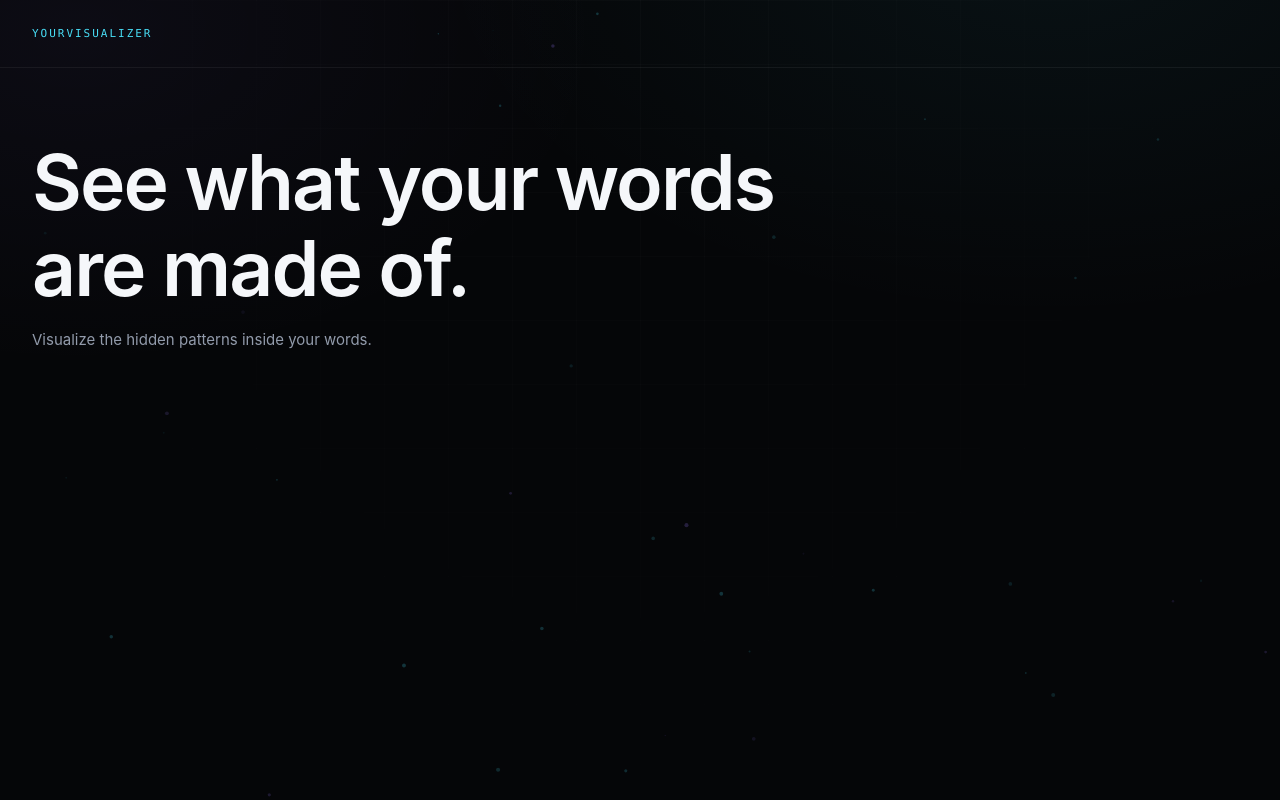
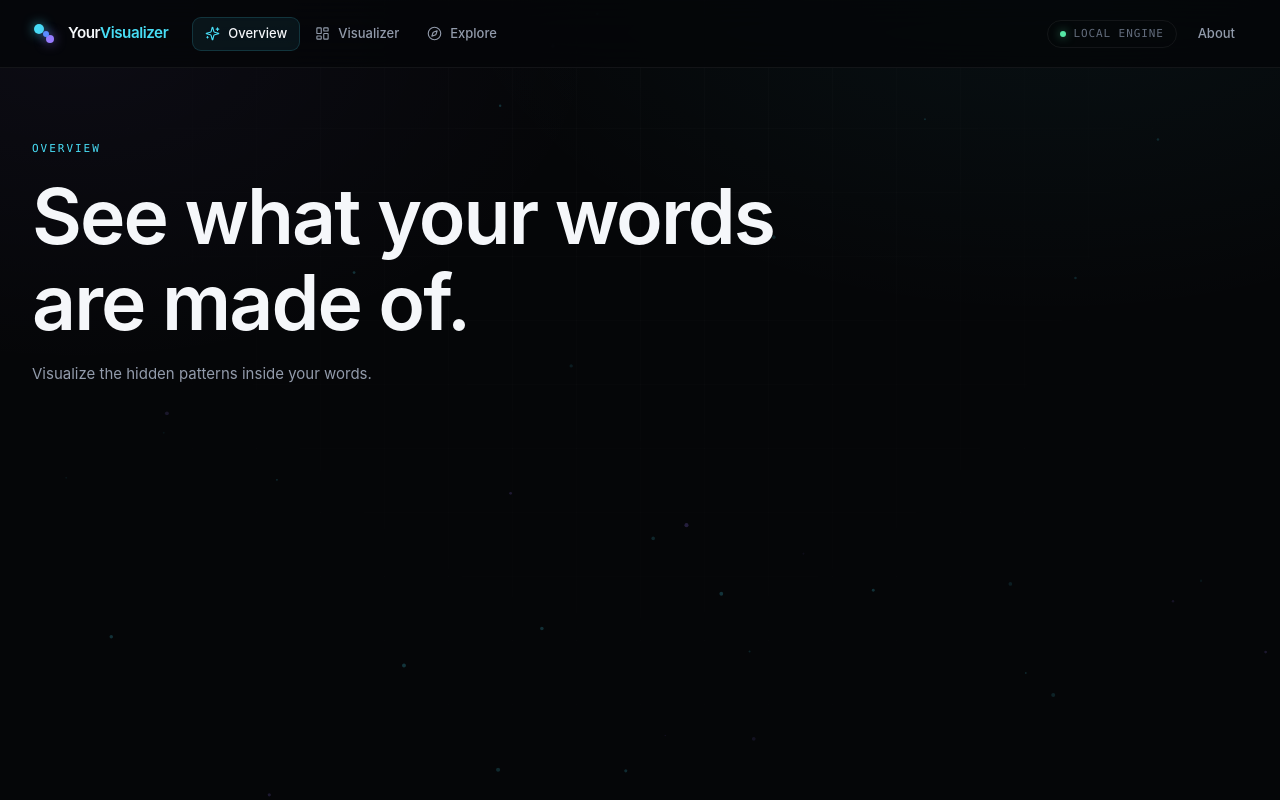
Before and after one commit to HammadZahid1/yourvisualizer, a React (Vite) app: page / in a window 1280 px wide. Built offline with nearby package versions, Linux system fonts and the light colour scheme.

Commit message:
feat: add responsive navigation with mobile menu

```diff
--- a/src/App.tsx
+++ b/src/App.tsx
@@ -1,15 +1,22 @@
+import { useState } from 'react';
 import { AppShell } from './components/layout/AppShell';
+import { Header } from './components/navigation/Header';
+import type { ViewId } from './types';
+
+const VIEW_TITLES: Record<ViewId, string> = {
+  overview: 'Overview',
+  visualizer: 'Visualizer',
+  explore: 'Explore',
+  about: 'About',
+};
 
 export default function App() {
+  const [view, setView] = useState<ViewId>('overview');
+
   return (
-    <AppShell
-      header={
-        <header className="temp-header">
-          <span className="eyebrow">YourVisualizer</span>
-        </header>
-      }
-    >
+    <AppShell header={<Header view={view} onNavigate={setView} />}>
       <section className="temp-content">
+        <span className="eyebrow">{VIEW_TITLES[view]}</span>
         <h1>See what your words are made of.</h1>
         <p className="muted">Visualize the hidden patterns inside your words.</p>
       </section>
--- /dev/null
+++ b/src/components/navigation/Header.css
@@ -0,0 +1,224 @@
+.app-header {
+  position: sticky;
+  top: 0;
+  z-index: 50;
+  height: var(--header-height);
+  flex: none;
+  background: rgba(5, 6, 8, 0.78);
+  border-bottom: 1px solid var(--border-subtle);
+  backdrop-filter: blur(20px);
+  -webkit-backdrop-filter: blur(20px);
+}
+
+.app-header__inner {
+  height: 100%;
+  max-width: var(--content-max);
+  margin: 0 auto;
+  padding: 0 var(--space-7);
+  display: flex;
+  align-items: center;
+  gap: var(--space-6);
+}
+
+.brand {
+  display: inline-flex;
+  align-items: center;
+  gap: var(--space-3);
+  padding: 0;
+  border: 0;
+  background: transparent;
+  flex: none;
+}
+
+.brand__mark {
+  position: relative;
+  width: 24px;
+  height: 24px;
+  display: block;
+}
+
+.brand__dot {
+  position: absolute;
+  border-radius: 50%;
+  filter: blur(0.2px);
+}
+
+.brand__dot--cyan {
+  width: 10px;
+  height: 10px;
+  background: var(--accent-cyan);
+  top: 2px;
+  left: 2px;
+  box-shadow: 0 0 12px rgba(72, 221, 245, 0.7);
+}
+
+.brand__dot--violet {
+  width: 8px;
+  height: 8px;
+  background: var(--accent-violet);
+  bottom: 3px;
+  right: 2px;
+  box-shadow: 0 0 12px rgba(154, 123, 255, 0.7);
+}
+
+.brand__dot--blue {
+  width: 6px;
+  height: 6px;
+  background: var(--accent-blue);
+  top: 9px;
+  left: 11px;
+  box-shadow: 0 0 10px rgba(91, 140, 255, 0.7);
+}
+
+.brand__name {
+  font-family: var(--font-display);
+  font-size: 0.95rem;
+  font-weight: 600;
+  letter-spacing: -0.03em;
+  white-space: nowrap;
+}
+
+.brand__name span {
+  color: var(--accent-cyan);
+}
+
+.app-header__nav {
+  display: flex;
+  align-items: center;
+  gap: 2px;
+}
+
+.nav-link {
+  display: inline-flex;
+  align-items: center;
+  gap: var(--space-2);
+  height: 34px;
+  padding: 0 var(--space-3);
+  border: 1px solid transparent;
+  border-radius: var(--radius-sm);
+  background: transparent;
+  color: var(--text-secondary);
+  font-size: var(--text-small);
+  font-weight: 500;
+  transition:
+    color var(--duration-fast) var(--ease-out),
+    background var(--duration-fast) var(--ease-out),
+    border-color var(--duration-fast) var(--ease-out);
+}
+
+.nav-link:hover {
+  color: var(--text-primary);
+  background: var(--bg-hover);
+}
+
+.nav-link--active {
+  color: var(--text-primary);
+  background: rgba(72, 221, 245, 0.07);
+  border-color: rgba(72, 221, 245, 0.16);
+}
+
+.nav-link--active svg {
+  color: var(--accent-cyan);
+}
+
+.app-header__trailing {
+  margin-left: auto;
+  display: flex;
+  align-items: center;
+  gap: var(--space-2);
+}
+
+.local-badge {
+  display: inline-flex;
+  align-items: center;
+  gap: var(--space-2);
+  padding: 0 var(--space-3);
+  height: 28px;
+  border: 1px solid var(--border-subtle);
+  border-radius: var(--radius-pill);
+  color: var(--text-secondary);
+}
+
+.local-badge__pulse {
+  width: 6px;
+  height: 6px;
+  border-radius: 50%;
+  background: var(--success);
+  box-shadow: 0 0 10px rgba(85, 230, 165, 0.6);
+  animation: badge-pulse 2.4s ease-in-out infinite;
+}
+
+@keyframes badge-pulse {
+  0%,
+  100% {
+    opacity: 1;
+  }
+  50% {
+    opacity: 0.35;
+  }
+}
+
+.local-badge__text {
+  font-size: 0.625rem;
+  letter-spacing: 0.12em;
+  color: var(--text-muted);
+}
+
+.menu-toggle {
+  display: none;
+  align-items: center;
+  justify-content: center;
+  width: 36px;
+  height: 36px;
+  border: 1px solid var(--border-default);
+  border-radius: var(--radius-sm);
+  background: var(--bg-panel);
+  color: var(--text-primary);
+}
+
+.mobile-nav {
+  display: none;
+  overflow: hidden;
+  border-bottom: 1px solid var(--border-subtle);
+  background: rgba(8, 10, 14, 0.97);
+}
+
+.mobile-nav__item {
+  display: flex;
+  align-items: center;
+  gap: var(--space-3);
+  width: 100%;
+  padding: var(--space-4) var(--space-6);
+  border: 0;
+  border-bottom: 1px solid var(--border-subtle);
+  background: transparent;
+  color: var(--text-secondary);
+  font-size: var(--text-body);
+  text-align: left;
+}
+
+.mobile-nav__item--active {
+  color: var(--accent-cyan);
+  background: rgba(72, 221, 245, 0.05);
+}
+
+@media (max-width: 900px) {
+  .app-header__inner {
+    padding: 0 var(--space-5);
+  }
+
+  .app-header__nav,
+  .nav-link--about,
+  .local-badge {
+    display: none;
+  }
+
+  .menu-toggle,
+  .mobile-nav {
+    display: flex;
+  }
+
+  .mobile-nav {
+    flex-direction: column;
+  }
+}
--- /dev/null
+++ b/src/components/navigation/Header.tsx
@@ -0,0 +1,128 @@
+import { useEffect, useState } from 'react';
+import { AnimatePresence, motion } from 'framer-motion';
+import { Compass, LayoutDashboard, Menu, Sparkles, X } from 'lucide-react';
+import type { ViewId } from '@/types';
+import './Header.css';
+
+interface HeaderProps {
+  view: ViewId;
+  onNavigate: (view: ViewId) => void;
+}
+
+const NAV_ITEMS: { id: ViewId; label: string; icon: typeof Compass }[] = [
+  { id: 'overview', label: 'Overview', icon: Sparkles },
+  { id: 'visualizer', label: 'Visualizer', icon: LayoutDashboard },
+  { id: 'explore', label: 'Explore', icon: Compass },
+];
+
+export function Header({ view, onNavigate }: HeaderProps) {
+  const [menuOpen, setMenuOpen] = useState(false);
+
+  useEffect(() => {
+    setMenuOpen(false);
+  }, [view]);
+
+  useEffect(() => {
+    if (!menuOpen) return;
+    const onKey = (event: KeyboardEvent) => {
+      if (event.key === 'Escape') setMenuOpen(false);
+    };
+    window.addEventListener('keydown', onKey);
+    return () => window.removeEventListener('keydown', onKey);
+  }, [menuOpen]);
+
+  const navigate = (next: ViewId) => {
+    onNavigate(next);
+    setMenuOpen(false);
+  };
+
+  return (
+    <header className="app-header">
+      <div className="app-header__inner">
+        <button
+          className="brand"
+          onClick={() => navigate('overview')}
+          aria-label="YourVisualizer home"
+        >
+          <span className="brand__mark" aria-hidden="true">
+            <span className="brand__dot brand__dot--cyan" />
+            <span className="brand__dot brand__dot--violet" />
+            <span className="brand__dot brand__dot--blue" />
+          </span>
+          <span className="brand__name">
+            Your<span>Visualizer</span>
+          </span>
+        </button>
+
+        <nav className="app-header__nav" aria-label="Primary navigation">
+          {NAV_ITEMS.map((item) => {
+            const Icon = item.icon;
+            return (
+              <button
+                key={item.id}
+                className={`nav-link ${view === item.id ? 'nav-link--active' : ''}`}
+                onClick={() => navigate(item.id)}
+                aria-current={view === item.id ? 'page' : undefined}
+              >
+                <Icon size={15} strokeWidth={1.8} aria-hidden="true" />
+                {item.label}
+              </button>
+            );
+          })}
+        </nav>
+
+        <div className="app-header__trailing">
+          <span className="local-badge" title="All analysis runs locally in your browser">
+            <span className="local-badge__pulse" />
+            <span className="local-badge__text mono">Local engine</span>
+          </span>
+          <button
+            className={`nav-link nav-link--about ${view === 'about' ? 'nav-link--active' : ''}`}
+            onClick={() => navigate('about')}
+            aria-current={view === 'about' ? 'page' : undefined}
+          >
+            About
+          </button>
+          <button
+            className="menu-toggle"
+            onClick={() => setMenuOpen((open) => !open)}
+            aria-label={menuOpen ? 'Close navigation menu' : 'Open navigation menu'}
+            aria-expanded={menuOpen}
+          >
+            {menuOpen ? <X size={20} /> : <Menu size={20} />}
+          </button>
+        </div>
+      </div>
+
+      <AnimatePresence>
+        {menuOpen && (
+          <motion.nav
+            className="mobile-nav"
+            aria-label="Mobile navigation"
+            initial={{ opacity: 0, height: 0 }}
+            animate={{ opacity: 1, height: 'auto' }}
+            exit={{ opacity: 0, height: 0 }}
+            transition={{ duration: 0.22, ease: [0.22, 1, 0.36, 1] }}
+          >
+            {[...NAV_ITEMS, { id: 'about' as ViewId, label: 'About', icon: Sparkles }].map(
+              (item) => {
+                const Icon = item.icon;
+                return (
+                  <button
+                    key={item.id}
+                    className={`mobile-nav__item ${view === item.id ? 'mobile-nav__item--active' : ''}`}
+                    onClick={() => navigate(item.id)}
+                    aria-current={view === item.id ? 'page' : undefined}
+                  >
+                    <Icon size={17} strokeWidth={1.8} aria-hidden="true" />
+                    {item.label}
+                  </button>
+                );
+              },
+            )}
+          </motion.nav>
+        )}
+      </AnimatePresence>
+    </header>
+  );
+}
--- a/src/styles/layout.css
+++ b/src/styles/layout.css
@@ -1,11 +1,3 @@
-.temp-header {
-  height: var(--header-height);
-  display: flex;
-  align-items: center;
-  padding: 0 var(--space-7);
-  border-bottom: 1px solid var(--border-subtle);
-}
-
 .temp-content {
   max-width: var(--content-max);
   margin: 0 auto;
@@ -19,3 +11,9 @@
   font-size: var(--text-hero);
   max-width: 16ch;
 }
+
+@media (max-width: 640px) {
+  .temp-content {
+    padding: var(--space-8) var(--space-5);
+  }
+}
```
